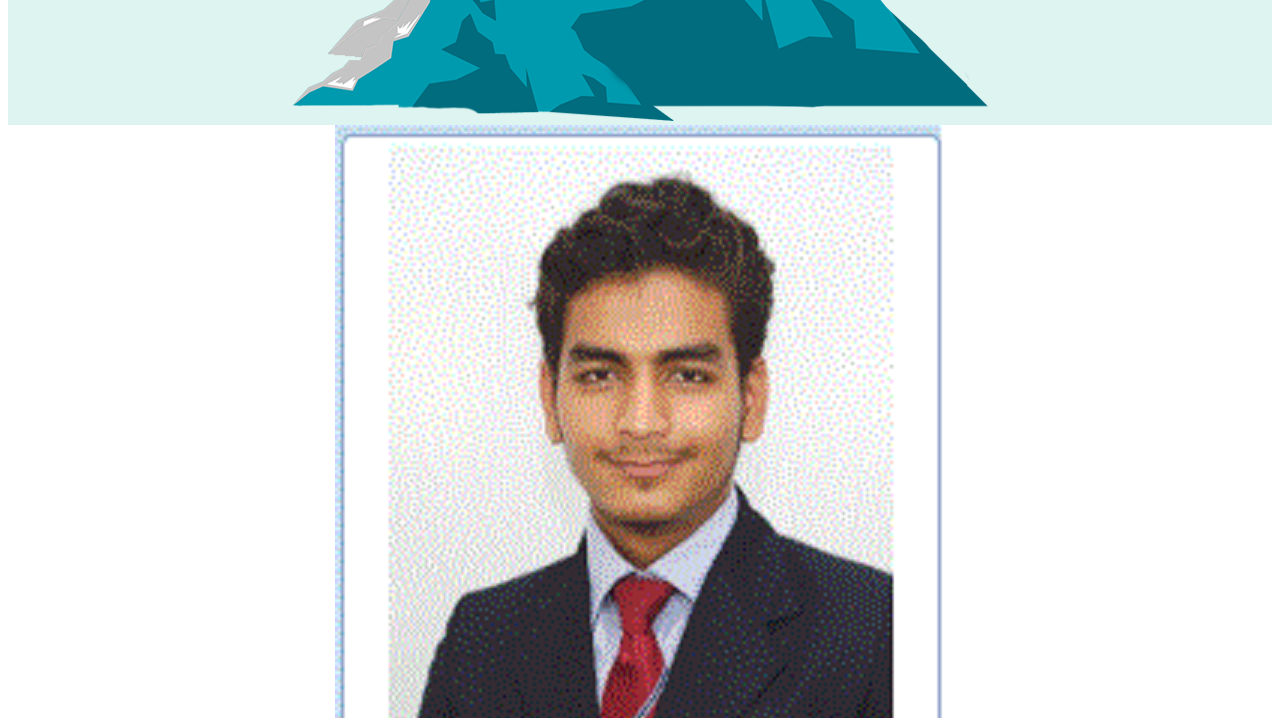
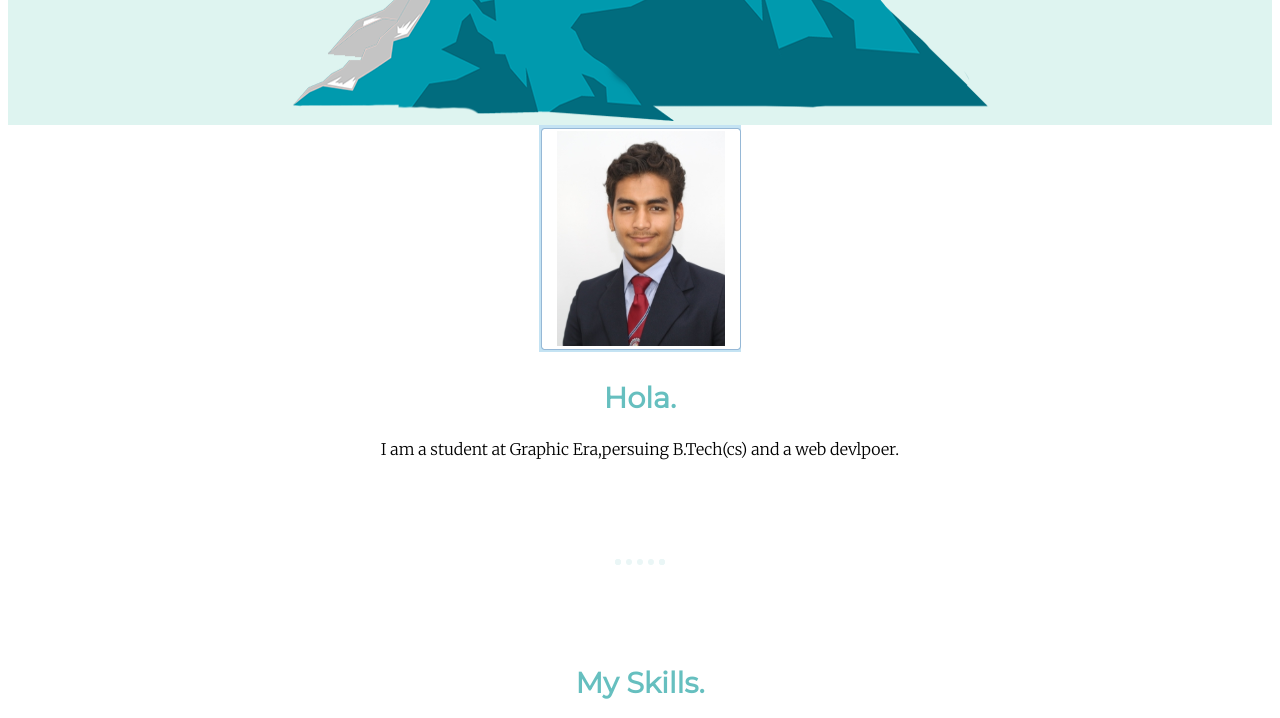
Before and after one commit to samDeopa/cv, a plain HTML site: page index.html in a window 1280 px wide. Shown: the part 660-1378 px from the top of the page. Drawn offline with Linux system fonts and the light colour scheme.

Commit message:
Update index.html
Added the my pic again because of the size

```diff
--- a/index.html
+++ b/index.html
@@ -19,7 +19,7 @@
 
     <div class="middle-container">
       <div class="profile">
-        <img src="Images/my-pic1.png" alt="Sam's pic">
+        <img src="Images/my-pic.PNG" alt="Sam's pic">
         <h2>Hola.</h2>
         <p>I am a student at Graphic Era,persuing B.Tech(cs) and a web devlpoer.</p>
       </div>
```
